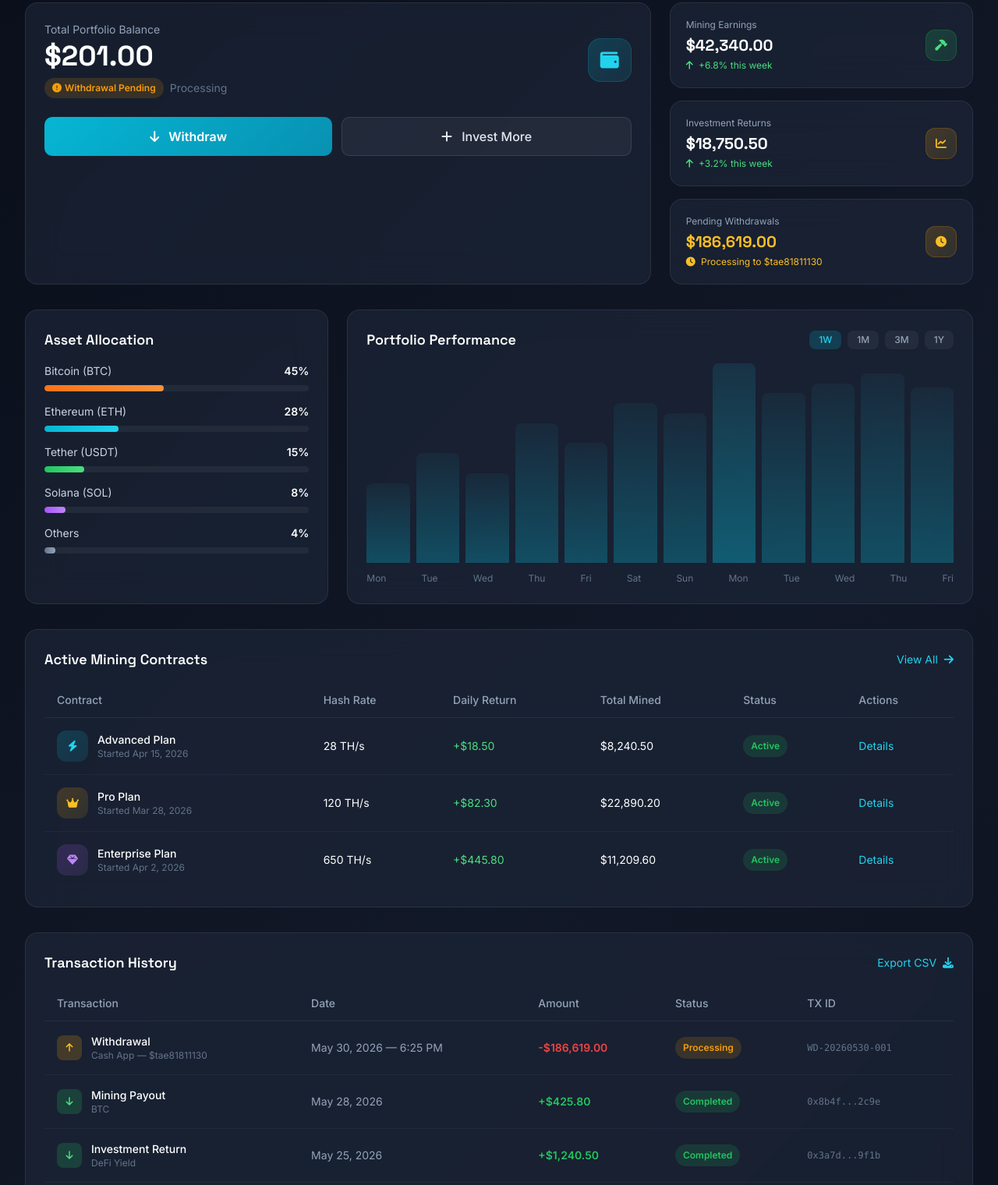
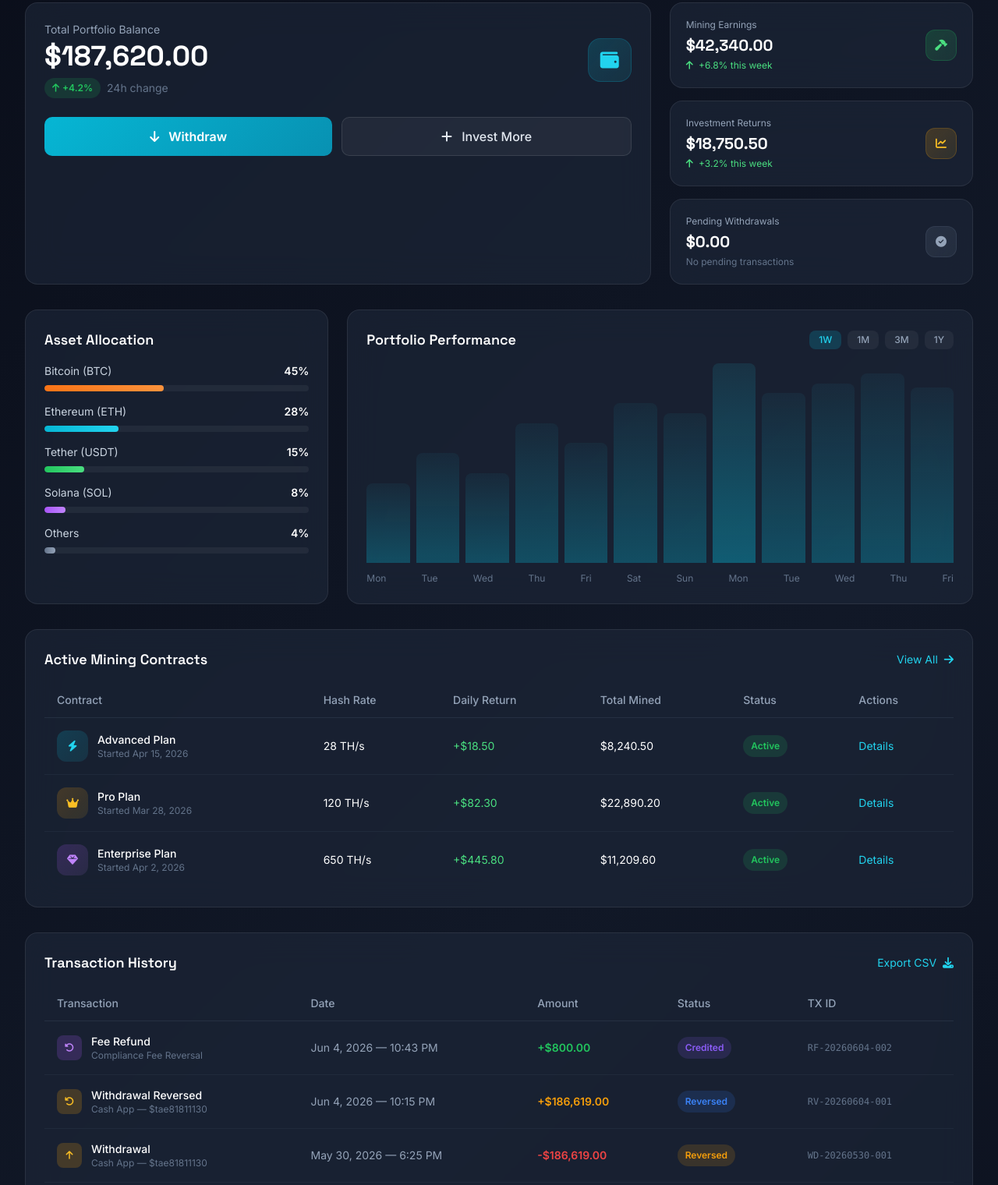
Before and after one commit to solalphax/apex-mining, a plain HTML site: page dashboard.html in a window 1280 px wide. Shown: the part 193-1713 px from the top of the page at 78% size. Drawn offline with nearby package versions, Linux system fonts and the light colour scheme.

Commit message:
Update dashboard.html

```diff
--- a/dashboard.html
+++ b/dashboard.html
@@ -89,6 +89,7 @@
         }
         .tx-positive { color: #22c55e; }
         .tx-negative { color: #ef4444; }
+        .tx-reversed { color: #f59e0b; }
         .shimmer {
             background: linear-gradient(90deg, transparent, rgba(255,255,255,0.05), transparent);
             background-size: 200% 100%;
@@ -119,6 +120,8 @@
         .badge-green { background: rgba(34, 197, 94, 0.15); color: #22c55e; }
         .badge-amber { background: rgba(245, 158, 11, 0.15); color: #f59e0b; }
         .badge-red { background: rgba(239, 68, 68, 0.15); color: #ef4444; }
+        .badge-blue { background: rgba(59, 130, 246, 0.15); color: #3b82f6; }
+        .badge-purple { background: rgba(139, 92, 246, 0.15); color: #8b5cf6; }
         .custom-scrollbar::-webkit-scrollbar { width: 6px; }
         .custom-scrollbar::-webkit-scrollbar-track { background: transparent; }
         .custom-scrollbar::-webkit-scrollbar-thumb { background: rgba(255,255,255,0.1); border-radius: 3px; }
@@ -144,6 +147,7 @@
                     <a href="dashboard.html" class="nav-link active">Dashboard</a>
                     <a href="about.html" class="nav-link">About</a>
                     <a href="contact.html" class="nav-link">Contact</a>
+                    <a href="help-center.html" class="nav-link">Help</a>
                 </div>
                 <div class="flex items-center gap-4">
                     <button class="text-slate-400 hover:text-white transition-colors" onclick="showNotifications()">
@@ -172,10 +176,10 @@
                 <div class="flex items-center justify-between mb-4">
                     <div>
                         <p class="text-sm text-slate-400 mb-1">Total Portfolio Balance</p>
-                        <h2 class="font-display text-4xl font-bold text-white" id="total-balance">$201.00</h2>
+                        <h2 class="font-display text-4xl font-bold text-white" id="total-balance">$187,620.00</h2>
                         <div class="flex items-center gap-2 mt-2">
-                            <span class="badge badge-amber"><i class="fas fa-exclamation-circle mr-1"></i> Withdrawal Pending</span>
-                            <span class="text-sm text-slate-500">Processing</span>
+                            <span class="badge badge-green"><i class="fas fa-arrow-up mr-1"></i> +4.2%</span>
+                            <span class="text-sm text-slate-500">24h change</span>
                         </div>
                     </div>
                     <div class="w-14 h-14 rounded-2xl bg-gradient-to-br from-cyan-500/20 to-cyan-400/10 border border-cyan-500/20 flex items-center justify-center">
@@ -222,11 +226,11 @@
                     <div class="flex items-center justify-between">
                         <div>
                             <p class="text-xs text-slate-400 mb-1">Pending Withdrawals</p>
-                            <p class="font-display text-xl font-bold text-amber-400">$186,619.00</p>
-                            <p class="text-xs text-amber-400 mt-1"><i class="fas fa-clock mr-1"></i> Processing to $tae81811130</p>
+                            <p class="font-display text-xl font-bold text-white">$0.00</p>
+                            <p class="text-xs text-slate-500 mt-1">No pending transactions</p>
                         </div>
-                        <div class="w-10 h-10 rounded-xl bg-gradient-to-br from-amber-500/20 to-amber-400/10 border border-amber-500/20 flex items-center justify-center">
-                            <i class="fas fa-clock text-amber-400 text-sm"></i>
+                        <div class="w-10 h-10 rounded-xl bg-gradient-to-br from-slate-500/20 to-slate-400/10 border border-slate-500/20 flex items-center justify-center">
+                            <i class="fas fa-check-circle text-slate-400 text-sm"></i>
                         </div>
                     </div>
                 </div>
@@ -424,6 +428,40 @@
                         <tr class="border-b border-slate-700/30 hover:bg-white/5 transition-colors">
                             <td class="py-4 px-4">
                                 <div class="flex items-center gap-3">
+                                    <div class="w-8 h-8 rounded-lg bg-purple-500/20 flex items-center justify-center">
+                                        <i class="fas fa-undo-alt text-purple-400 text-xs"></i>
+                                    </div>
+                                    <div>
+                                        <p class="text-white font-medium">Fee Refund</p>
+                                        <p class="text-xs text-slate-500">Compliance Fee Reversal</p>
+                                    </div>
+                                </div>
+                            </td>
+                            <td class="py-4 px-4 text-slate-400">Jun 4, 2026 — 10:43 PM</td>
+                            <td class="py-4 px-4 tx-positive font-semibold">+$800.00</td>
+                            <td class="py-4 px-4"><span class="badge badge-purple">Credited</span></td>
+                            <td class="py-4 px-4 text-slate-500 font-mono text-xs">RF-20260604-002</td>
+                        </tr>
+                        <tr class="border-b border-slate-700/30 hover:bg-white/5 transition-colors">
+                            <td class="py-4 px-4">
+                                <div class="flex items-center gap-3">
+                                    <div class="w-8 h-8 rounded-lg bg-amber-500/20 flex items-center justify-center">
+                                        <i class="fas fa-undo text-amber-400 text-xs"></i>
+                                    </div>
+                                    <div>
+                                        <p class="text-white font-medium">Withdrawal Reversed</p>
+                                        <p class="text-xs text-slate-500">Cash App — $tae81811130</p>
+                                    </div>
+                                </div>
+                            </td>
+                            <td class="py-4 px-4 text-slate-400">Jun 4, 2026 — 10:15 PM</td>
+                            <td class="py-4 px-4 tx-reversed font-semibold">+$186,619.00</td>
+                            <td class="py-4 px-4"><span class="badge badge-blue">Reversed</span></td>
+                            <td class="py-4 px-4 text-slate-500 font-mono text-xs">RV-20260604-001</td>
+                        </tr>
+                        <tr class="border-b border-slate-700/30 hover:bg-white/5 transition-colors">
+                            <td class="py-4 px-4">
+                                <div class="flex items-center gap-3">
                                     <div class="w-8 h-8 rounded-lg bg-amber-500/20 flex items-center justify-center">
                                         <i class="fas fa-arrow-up text-amber-400 text-xs"></i>
                                     </div>
@@ -435,7 +473,7 @@
                             </td>
                             <td class="py-4 px-4 text-slate-400">May 30, 2026 — 6:25 PM</td>
                             <td class="py-4 px-4 tx-negative font-semibold">-$186,619.00</td>
-                            <td class="py-4 px-4"><span class="badge badge-amber">Processing</span></td>
+                            <td class="py-4 px-4"><span class="badge badge-amber">Reversed</span></td>
                             <td class="py-4 px-4 text-slate-500 font-mono text-xs">WD-20260530-001</td>
                         </tr>
                         <tr class="border-b border-slate-700/30 hover:bg-white/5 transition-colors">
@@ -708,18 +746,17 @@
     </div>
 
     <script>
-        // Load state from localStorage
         function loadState() {
             try {
                 const state = JSON.parse(localStorage.getItem('apex_state') || '{}');
                 if (state.balance) {
                     document.getElementById('total-balance').textContent = '$' + state.balance.toLocaleString('en-US', { minimumFractionDigits: 2, maximumFractionDigits: 2 });
                 } else {
-                    document.getElementById('total-balance').textContent = '$201.00';
+                    document.getElementById('total-balance').textContent = '$187,620.00';
                 }
             } catch(e) {
                 console.error('Error loading state:', e);
-                document.getElementById('total-balance').textContent = '$201.00';
+                document.getElementById('total-balance').textContent = '$187,620.00';
             }
         }
 
@@ -736,7 +773,6 @@
             }, 3000);
         }
 
-        // Initialize
         document.addEventListener('DOMContentLoaded', function() {
             loadState();
         });
```
